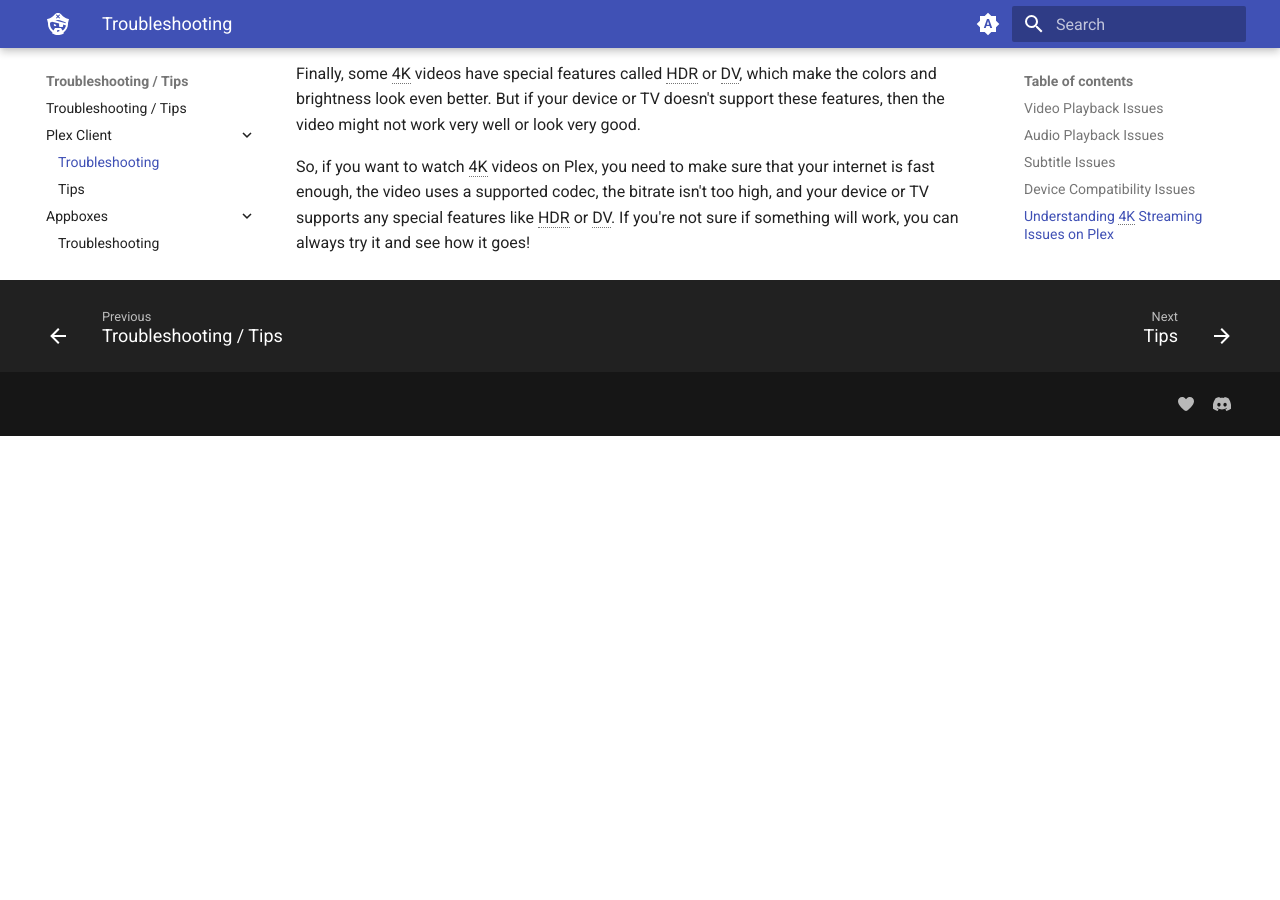
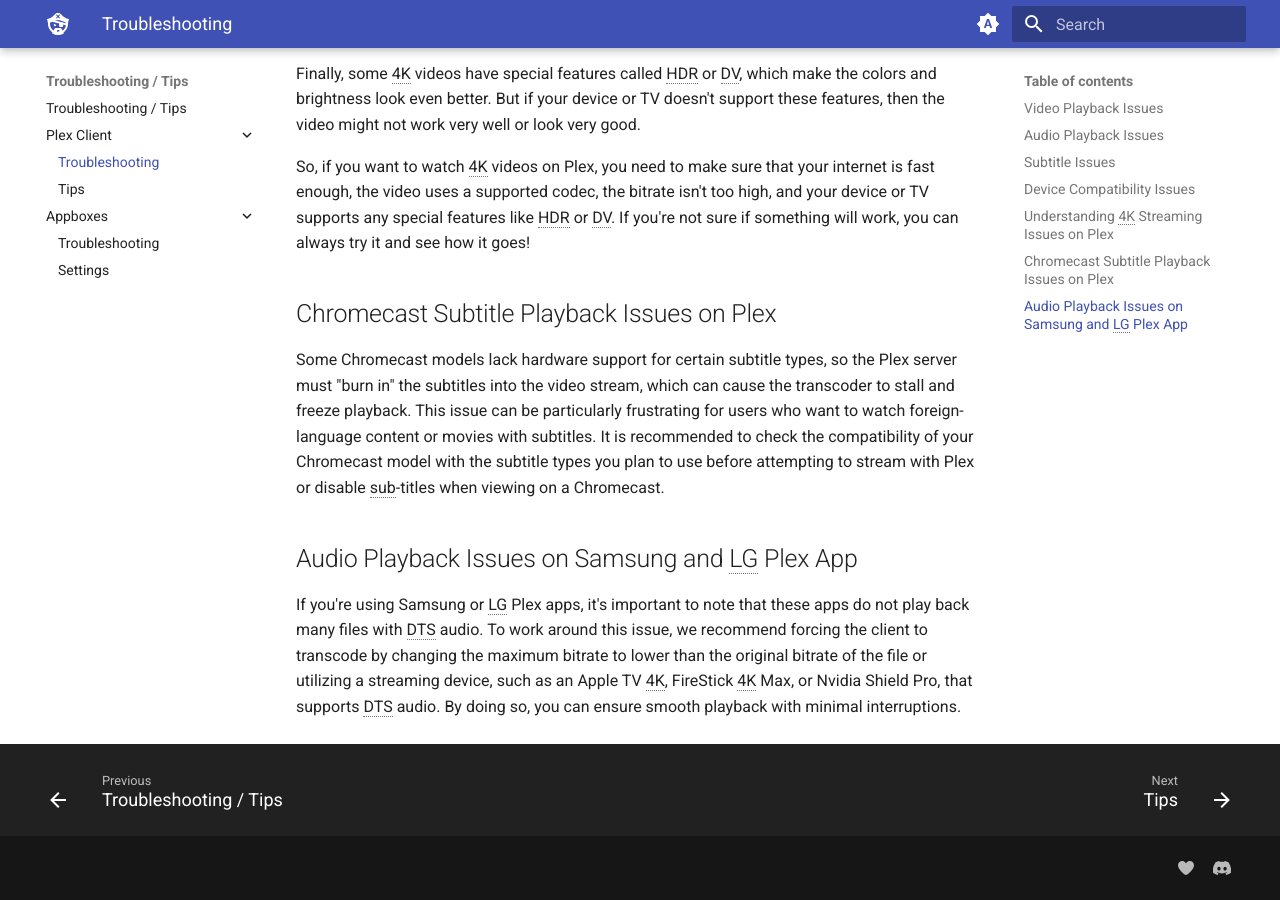
Before and after one commit to neomedia6989/docs-2, an MkDocs documentation site: the page built from docs/troubleshooting/client/index.md, in a window 1280 px wide and 900 px high, scrolled down 3247 px. Built offline with MkDocs 1.6.1 and Material for MkDocs 9.7.7, drawn with Linux system fonts in a browser that asks for light colours; before the commit the page ends 3683 px from its top, so only the background shows below that.

Commit message:
Update index.md

```diff
--- a/docs/troubleshooting/client/index.md
+++ b/docs/troubleshooting/client/index.md
@@ -71,3 +71,11 @@
 Finally, some 4K videos have special features called HDR or DV, which make the colors and brightness look even better. But if your device or TV doesn't support these features, then the video might not work very well or look very good.
 
 So, if you want to watch 4K videos on Plex, you need to make sure that your internet is fast enough, the video uses a supported codec, the bitrate isn't too high, and your device or TV supports any special features like HDR or DV. If you're not sure if something will work, you can always try it and see how it goes!
+
+## Chromecast Subtitle Playback Issues on Plex
+
+Some Chromecast models lack hardware support for certain subtitle types, so the Plex server must "burn in" the subtitles into the video stream, which can cause the transcoder to stall and freeze playback. This issue can be particularly frustrating for users who want to watch foreign-language content or movies with subtitles. It is recommended to check the compatibility of your Chromecast model with the subtitle types you plan to use before attempting to stream with Plex or disable sub-titles when viewing on a Chromecast.
+
+## Audio Playback Issues on Samsung and LG Plex App
+
+If you're using Samsung or LG Plex apps, it's important to note that these apps do not play back many files with DTS audio. To work around this issue, we recommend forcing the client to transcode by changing the maximum bitrate to lower than the original bitrate of the file or utilizing a streaming device, such as an Apple TV 4K, FireStick 4K Max, or Nvidia Shield Pro, that supports DTS audio. By doing so, you can ensure smooth playback with minimal interruptions.
```
